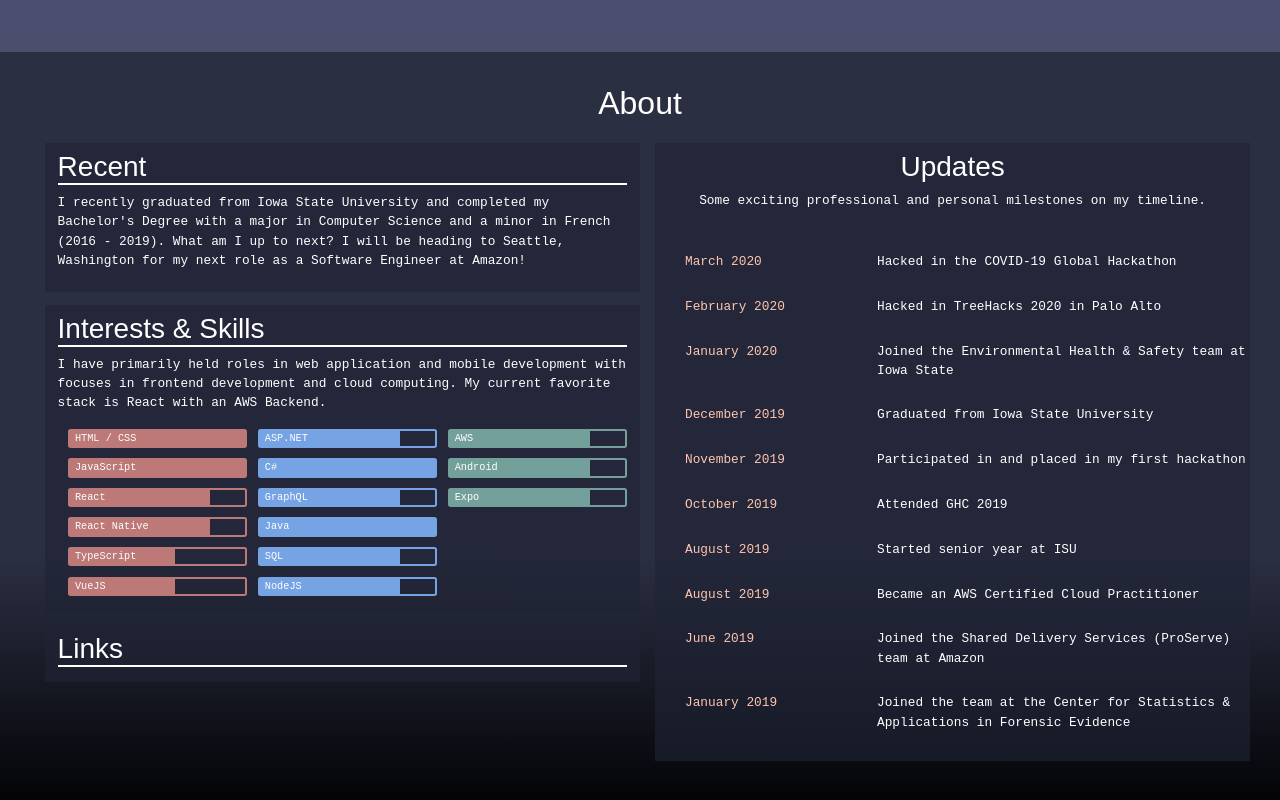
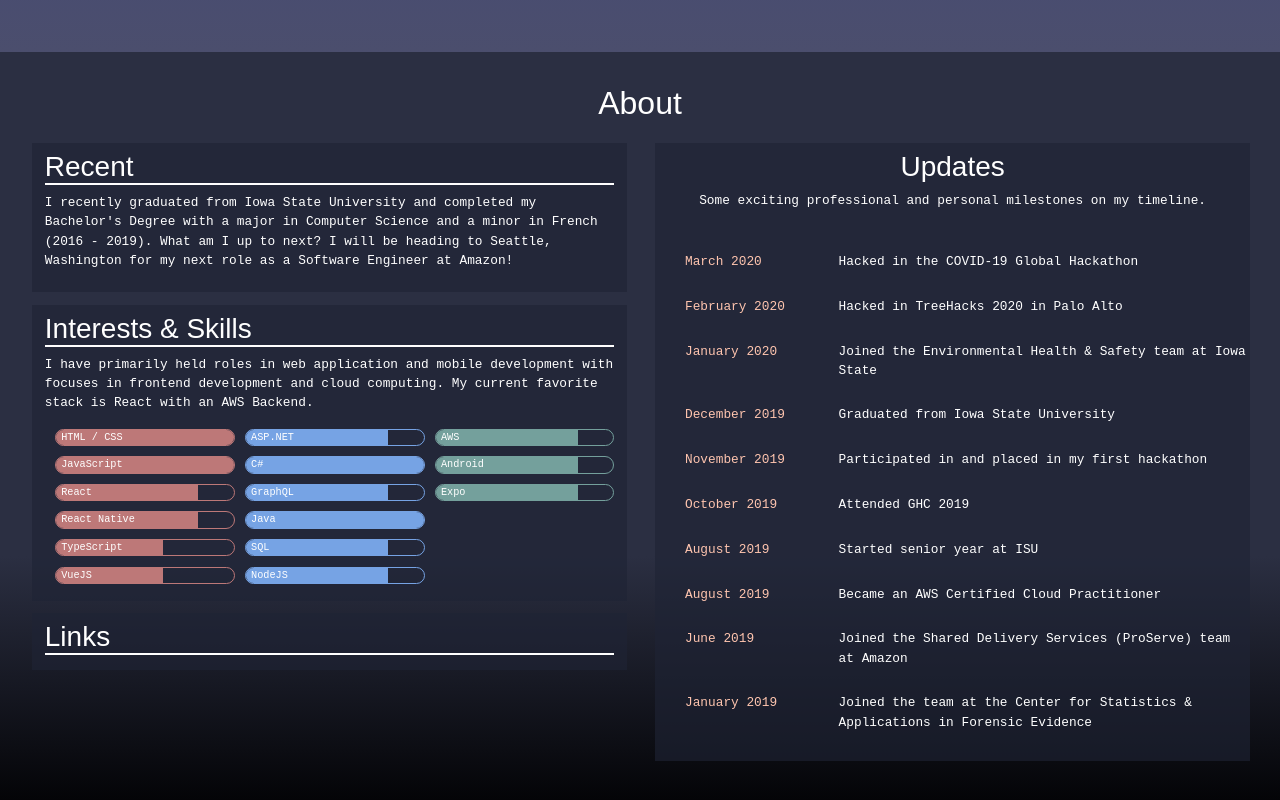
Before and after one commit to jjennha/portfolio, a React (Create React App) app in the folder portfolio/: page / in a window 1280 px wide. Shown: the part 748-1548 px from the top of the page. Built offline with nearby package versions, Linux system fonts and the light colour scheme.

Commit message:
4/12 updates

```diff
--- a/portfolio/src/App.css
+++ b/portfolio/src/App.css
@@ -1,17 +1,17 @@
 html, body {margin: 0; padding: 0; overflow-x:hidden;}
 /* width */
-body::-webkit-scrollbar {
+::-webkit-scrollbar {
   width: 5px;
   /*background: #ffc5af;*/
 }
 
 /* Track */
-body::-webkit-scrollbar-track {
+::-webkit-scrollbar-track {
   box-shadow: inset 0 0 2px grey;
 }
 
 /* Handle */
-body::-webkit-scrollbar-thumb {
+::-webkit-scrollbar-thumb {
   background: whitesmoke;
   border-radius: 10px;
 }
--- a/portfolio/src/components/Info.tsx
+++ b/portfolio/src/components/Info.tsx
@@ -28,13 +28,6 @@
     }
     componentDidMount() {
         console.log(skills);
-        // console.log(timeline);
-        // var arr = [];
-        // timeline.forEach(t => {
-        //     var obj = {
-
-        //     }
-        // })
         this.setState({
             frontend: skills.frontend,
             backend: skills.backend,
@@ -45,7 +38,8 @@
     getLevelStyles(level: number, color: string) {
         const styles = {
             width: (100 * level / 5) + "%",
-            background: color
+            background: color,
+            overflow: 'hidden'
         }
         return styles;
 
@@ -56,7 +50,7 @@
                 <h2 className="header">About</h2>
                 <Row>
                     <Col md={true} className="info-panel info-about">
-                        <Container className="about-section info-current">
+                        <div className="about-section info-current">
                             <h3>Recent</h3>
                             <div>
                                 <p>
@@ -64,8 +58,8 @@
                                     What am I up to next? I will be heading to Seattle, Washington for my next role as a Software Engineer at Amazon!
                                 </p>
                             </div>
-                        </Container>
-                        <Container className="about-section info-dev">
+                        </div>
+                        <div className="about-section info-dev">
                             <h3>Interests & Skills</h3>
                             <p>
                                 I have primarily held roles in web application and mobile development with focuses in frontend development and cloud computing.
@@ -94,14 +88,14 @@
                                     })}
                                 </Col>
                             </Row>
-                        </Container>
-                        <Container className="about-section info-more">
+                        </div>
+                        <div className="about-section info-more">
                             <h3>Links</h3>
-                        </Container>
+                        </div>
                     </Col>
                     <Col md={true} className="info-panel info-timeline">
 
-                        <Container id="timeline">
+                        <div id="timeline">
                             <h3>Updates</h3>
                             <p>Some exciting professional and personal milestones on my timeline.</p>
                             <ul id="drop">
@@ -117,7 +111,7 @@
                                     )
                                 })}
                             </ul>
-                        </Container>
+                        </div>
                     </Col>
                 </Row>
             </Container>
--- a/portfolio/src/css/Info.css
+++ b/portfolio/src/css/Info.css
@@ -11,8 +11,6 @@
 }
 .info-panel {
     height: fit-content;
-    /* margin: 1em;
-    padding:1em; */
     font-size: .8em;
 }
 .info-about {
@@ -21,7 +19,7 @@
 .about-section {
     background: #1f2335a1;
     padding: .5em 1em;
-    margin: 1em;
+    margin: 1em 0;
 }
 .info-about h3 {
     border-bottom:2px solid white;
@@ -37,23 +35,24 @@
 }
 .skill-list li{
     margin: 0 0 1em 1em;
-    border-radius: .17rem;
+    border-radius: 1rem;
     font-size: .8em;
     color: white;
+    overflow: hidden;
     min-width: 150px !important;
 }
 .level-style {
     padding-left:.5em
 }
 .frontend {
-    /* background: #bd7878; */
-    border:2px solid #bd7878;;
+    border:1.7px solid #bd7878;
+
 }
 .backend {
-    border:2px solid #76a3e4;
+    border:1.7px solid #76a3e4;
 }
 .misc {
-    border:2px solid #74a09c
+    border:1.7px solid #74a09c
 }
 .info-timeline {
     background: #1f2335a1;
@@ -97,7 +96,7 @@
 #timeline li .date {
     color: #ffc5af;
     font-weight: 300;
-    min-width: 15em;
+    min-width: 12em;
 }
 #timeline li:hover{
     visibility: visible;
```
